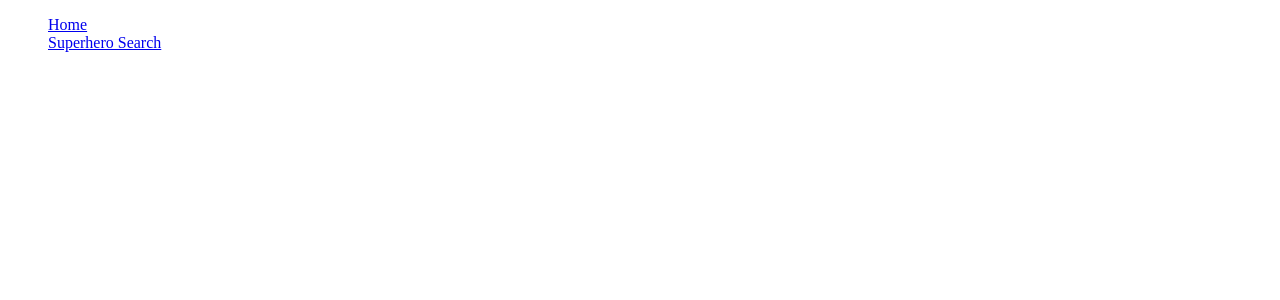
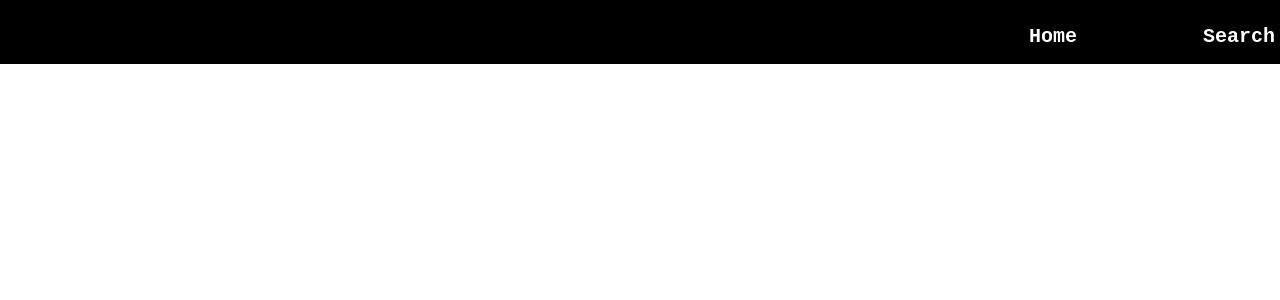
Before and after one commit to woejaddicor/Superhero-Database, a React (Vite) app: page /superheroes/1 in a window 1280 px wide. Shown: the top 300 px of the page. Built offline with nearby package versions, Linux system fonts and the light colour scheme.

Commit message:
Added random hero function to home page and css changes to search page

```diff
--- a/src/App.css
+++ b/src/App.css
@@ -1,21 +1,116 @@
+* {
+  text-align: center;
+}
+
+body, html, #root {
+  margin: 0;
+  padding: 0;
+  height: 100%;
+  width: 100%;
+}
+
 .grid-container {
     display: grid;
     grid-template-columns: repeat(auto-fit, minmax(200px, 1fr));
-    grid-gap: 1rem;
+    grid-gap: 10px;
   }
 
   .grid-item {
     display: flex;
-    flex-direction: column;
     align-items: center;
     justify-content: center;
-    padding: 1rem;
-    background-color: #f1f1f1;
+    gap: 0px;
+    position: relative;
+    width: 100%;
+    height: 100%;
+  }
+
+.grid-item:hover {
+  transform: scale(1.03);
+  border-radius: 10px;
+}
+
+  .grid-item img {
+    width: 100%;
+    height: 100%;
     border-radius: 5px;
   }
 
-  .grid-item img {
-    max-width: 100%;
-    height: auto;
-    margin-bottom: 1rem;
+  .overlay {
+    position: absolute;
+    top: 0;
+    left: 0;
+    right: 0;
+    bottom: 0;
+    opacity: 0;
+    background-color: #d9f6cd;
+    display: flex;
+    justify-content: center;
+    align-items: center;
+    transition: opacity 0.5s;
   }
+
+  .overlay:hover {
+    opacity: 80%;
+  }
+
+  nav {
+    display: flex;
+    justify-content: space-between;
+    max-height: 8vh;
+    background: black;
+  }
+
+  .nav-links {
+    min-width: 20%;
+    max-width: 25%;
+    display: flex;
+    justify-content: space-between;
+    font-size: 20px;
+    font-family: monospace;
+    margin-left: auto;
+  }
+
+
+  .button-div {
+    background-color: black;
+    padding: 5px;
+    font-family: monospace;
+    font-weight: bold;
+    font-size: 20px;
+    width: fit-content;
+  }
+
+  .button-div:hover {
+    transform: scale(1.1);
+    cursor: pointer;
+  }
+
+  .links {
+    color: white;
+    text-decoration: none !important;
+  }
+
+  .hero-search {
+    background-color: rgb(238, 238, 238);
+    margin: 15px;
+    min-width: 30%;
+    height: 2rem;
+    border-radius: 5px;
+    border: 5px inset rgb(37, 36, 36);
+    color: black;
+    font-weight: bold;
+    font-size: 15px;
+    text-transform: capitalize;
+  }
+
+  .search-page {
+    background-color: #000000;
+  }
+
+  .header {
+    position: fixed;
+    width: 0;
+    top: 0;
+    z-index: 999;
+  }
--- a/src/Nav.jsx
+++ b/src/Nav.jsx
@@ -1,16 +1,25 @@
-import React from "react"
-import { NavLink, Outlet } from "react-router-dom"
+import React, {useEffect} from "react"
+import { NavLink, Outlet, useLocation } from "react-router-dom"
 
 function Nav() {
+  const location = useLocation()
+  const handleRefresh = () => {
+    if (location.pathname === "/") {
+    window.location.reload()
+  } else {
+    window.location.assign("/")
+  }
+}
+
   return (
     <>
     <nav>
       <ul className="nav-links">
         <div className="button-div">
-        <NavLink className="links" to="/">Home</NavLink>
+        <NavLink onClick={handleRefresh} className="links" to="/">Home</NavLink>
         </div>
         <div className="button-div">
-        <NavLink className="links" to="/superheroes">Superhero Search</NavLink>
+        <NavLink className="links" to="/superheroes">Search</NavLink>
         </div>
       </ul>
     </nav>
--- a/src/pages/Home/index.jsx
+++ b/src/pages/Home/index.jsx
@@ -1,7 +1,43 @@
-import React from 'react'
+import React, {useState, useEffect} from 'react'
 
 export default function Home() {
+  const [frontPage, setFrontPage] = useState({})
+
+  useEffect(() => {
+    const fetchSuperheroes = async () => {
+      try {
+        const randomNumber = Math.floor(Math.random() * 564);
+        const response = await fetch(`https://cdn.jsdelivr.net/gh/akabab/superhero-api@0.3.0/api/id/${randomNumber}.json`)
+        const superheroData = await response.json()
+        setFrontPage(superheroData)
+      } catch (err) {
+        console.log(err)
+      }
+    }
+    fetchSuperheroes()
+  }, [])
+
   return (
-    <h1>Home</h1>
+    <div>
+       {frontPage.name && (
+        <h1>{frontPage.name}</h1>
+      )}
+      {frontPage.appearance && (
+        <p>Race: {frontPage.appearance.race}</p>
+      )}
+      {frontPage.biography && (
+        <ul>
+            <li>Aliases: {frontPage.biography.aliases}</li>
+            <li>Alter Egos: {frontPage.biography.alterEgos}</li>
+            <li>First Appearance: {frontPage.biography.firstAppearance}</li>
+            <li>Publisher: {frontPage.biography.publisher}</li>
+            <li>Full Name: {frontPage.biography.fullName}</li>
+        </ul>
+      )}
+      {frontPage.images && (
+        <img src={frontPage.images.md}/>
+      )}
+    </div>
+
   )
 }
--- a/src/pages/Superhero/index.jsx
+++ b/src/pages/Superhero/index.jsx
@@ -25,7 +25,7 @@ export default function Superhero() {
         <h1>{superhero.name}</h1>
       )}
       {superhero.appearance && (
-        <p>{superhero.appearance.race}</p>
+        <p>Race: {superhero.appearance.race}</p>
       )}
       {superhero.biography && (
         <ul>
--- a/src/pages/SuperheroSearch/index.jsx
+++ b/src/pages/SuperheroSearch/index.jsx
@@ -33,19 +33,22 @@ export default function SuperheroSearch() {
   }, [inputText, superheroContext])
 
   return (
-    <>
-      <h1>Superhero list</h1>
-      <label>Search:<input type="text" value={inputText} onChange={updateTextFilter} /></label>
-      <div className="grid-container">
+    <div class='search-page'>
+      <header class="header">
+        <label class='search-label'><input class='hero-search' type="text" value={inputText} onChange={updateTextFilter} placeholder='Search the database'/></label>
+        </header>
+      <div class="grid-container">
         {filteredHeroes.map((superhero) => {
           return (
-            <div className='grid-item' key={superhero.id}>
-              <h2>{superhero.name}</h2>
-              <Link to={`/superheroes/${superhero.id}`}><img src={superhero.images.sm}/></Link>
+            <div class='grid-item' key={superhero.id}>
+              <img class='hero-thumbnail' src={superhero.images.sm}/>
+              <div class='overlay'>
+                <Link style={{color: '#566E3D', fontWeight: 'bold', textDecoration: 'none'}} to={`/superheroes/${superhero.id}`}><h2>{superhero.name}</h2></Link>
+              </div>
             </div>
           )
         })}
       </div>
-    </>
+    </div>
   )
 }
```
